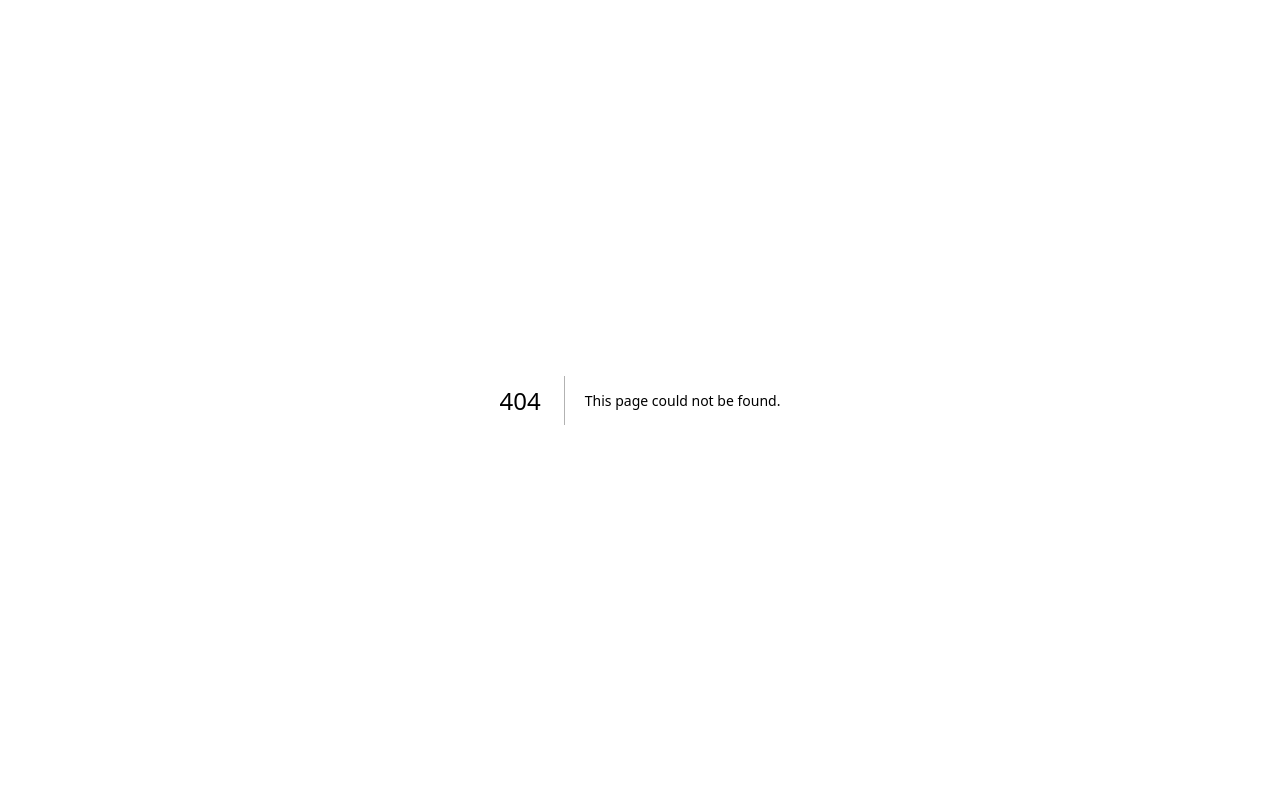
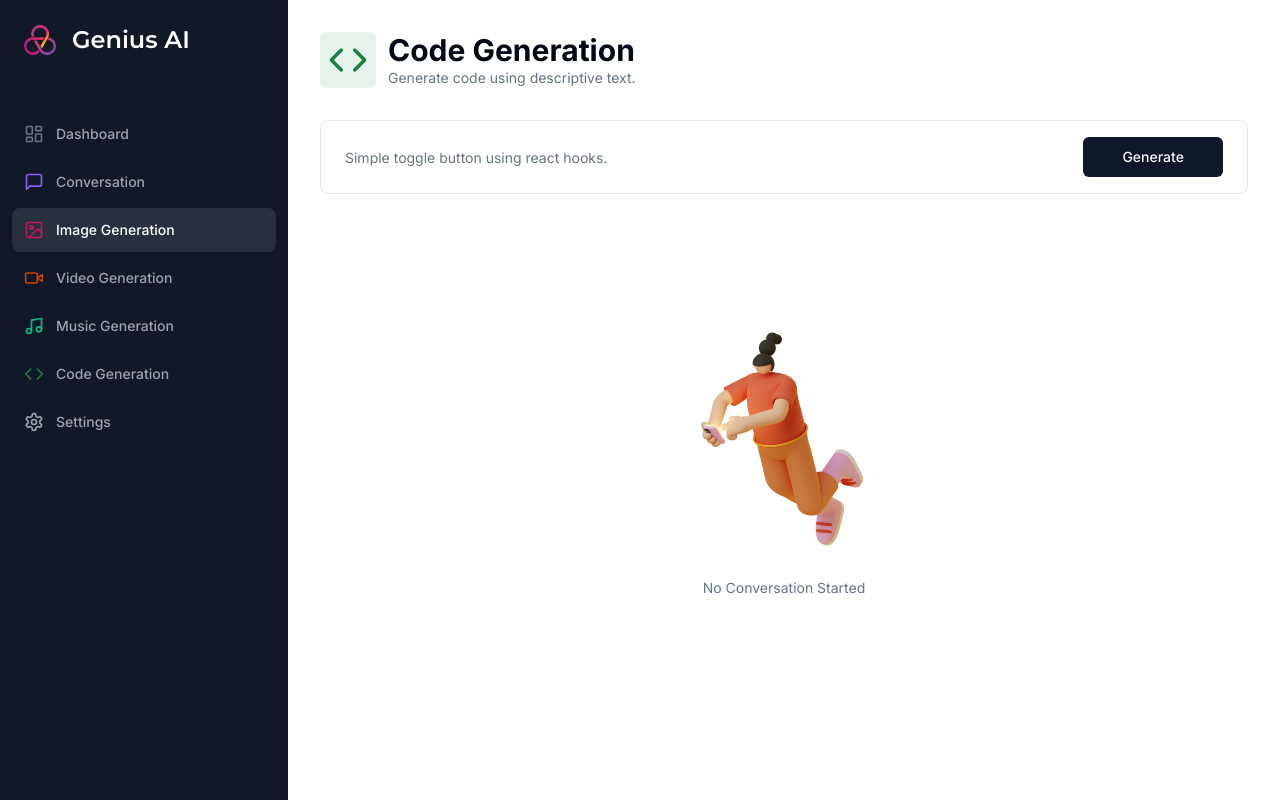
Before and after one commit to Zaid-maker/genius-ai, a Next.js app: page /image in a window 1280 px wide. Before the commit this address had no page. Built offline with nearby package versions, Linux system fonts and the light colour scheme.

Commit message:
📝 chore(image): add constants file for image route ✨ feat(image): add page component for image route with code generation functionality

```diff
--- /dev/null
+++ b/app/(dashboard)/(routes)/image/constants.ts
@@ -0,0 +1,7 @@
+import * as z from 'zod'
+
+export const formSchema = z.object({
+    prompt: z.string().min(1, {
+        message: 'Prompt is required'
+    })
+})
--- /dev/null
+++ b/app/(dashboard)/(routes)/image/page.tsx
@@ -0,0 +1,150 @@
+"use client";
+
+import { Heading } from "@/components/Heading";
+import { BotAvatar } from "@/components/bot-avatar";
+import { Button } from "@/components/ui/button";
+import { Empty } from "@/components/ui/empty";
+import { Form, FormControl, FormField, FormItem } from "@/components/ui/form";
+import { Input } from "@/components/ui/input";
+import { UserAvatar } from "@/components/user-avatar";
+import { useProModal } from "@/hooks/use-pro-modal";
+import { cn } from "@/lib/utils";
+import { zodResolver } from "@hookform/resolvers/zod";
+import axios from "axios";
+import { Code, Loader } from "lucide-react";
+import { useRouter } from "next/navigation";
+import { ChatCompletionRequestMessage } from "openai";
+import { useState } from "react";
+import { useForm } from "react-hook-form";
+import { toast } from "react-hot-toast";
+import ReactMarkdown from "react-markdown";
+import * as z from "zod";
+import { formSchema } from "./constants";
+
+const CodePage = () => {
+  const router = useRouter();
+  const proModal = useProModal();
+  const [messages, setMessages] = useState<ChatCompletionRequestMessage[]>([]);
+
+  const form = useForm<z.infer<typeof formSchema>>({
+    resolver: zodResolver(formSchema),
+    defaultValues: {
+      prompt: "",
+    },
+  });
+
+  const isLoading = form.formState.isSubmitting;
+
+  const onSubmit = async (values: z.infer<typeof formSchema>) => {
+    try {
+      const userMessage: ChatCompletionRequestMessage = {
+        role: "user",
+        content: values.prompt,
+      };
+      const newMessages = [...messages, userMessage];
+
+      const response = await axios.post("/api/code", {
+        messages: newMessages,
+      });
+      setMessages((current) => [...current, userMessage, response.data]);
+
+      form.reset();
+    } catch (error: any) {
+      if (error?.response?.status === 403) {
+        proModal.onOpen();
+      } else {
+        toast.error("Something went wrong.");
+      }
+    } finally {
+      router.refresh();
+    }
+  };
+
+  return (
+    <div>
+      <Heading
+        title="Code Generation"
+        description="Generate code using descriptive text."
+        icon={Code}
+        iconColor="text-green-700"
+        bgColor="bg-green-700/10"
+      />
+      <div className="px-4 lg:px-8">
+        <div>
+          <Form {...form}>
+            <form
+              onSubmit={form.handleSubmit(onSubmit)}
+              className="rounded-lg border w-full p-4 px-3 md:px-6 focus-within:shadow-sm grid grid-cols-12 gap-2"
+            >
+              <FormField
+                name="prompt"
+                render={({ field }) => (
+                  <FormItem className="col-span-12 lg:col-span-10">
+                    <FormControl className="m-0 p-0">
+                      <Input
+                        className="border-0 outline-none focus-visible:ring-0 focus-visible:ring-transparent"
+                        disabled={isLoading}
+                        placeholder="Simple toggle button using react hooks."
+                        {...field}
+                      />
+                    </FormControl>
+                  </FormItem>
+                )}
+              />
+              <Button
+                className="col-span-12 lg:col-span-2 w-full"
+                type="submit"
+                disabled={isLoading}
+                size="icon"
+              >
+                Generate
+              </Button>
+            </form>
+          </Form>
+        </div>
+        <div className="space-y-4 mt-4">
+          {isLoading && (
+            <div className="p-8 rounded-lg w-full flex items-center justify-center bg-muted">
+              <Loader />
+            </div>
+          )}
+          {messages.length === 0 && !isLoading && (
+            <Empty label="No Conversation Started" />
+          )}
+          <div className="flex flex-col-reverse gap-y-4">
+            {messages.map((message) => (
+              <div
+                key={message.content}
+                className={cn(
+                  "p-8 w-full flex items-start gap-x-8 rounded-lg",
+                  message.role === "user"
+                    ? "bg-white border border-black/10"
+                    : "bg-muted"
+                )}
+              >
+                {message.role === "user" ? <UserAvatar /> : <BotAvatar />}
+                <ReactMarkdown
+                  components={{
+                    pre: ({ node, ...props }) => (
+                      <div className="overflow-auto w-full my-2 bg-black/10 p-2 rounded-lg">
+                        <pre {...props} />
+                      </div>
+                    ),
+                    code: ({ node, ...props }) => (
+                      <code className="bg-black/10 rounded-lg p-1" {...props} />
+                    ),
+                  }}
+                  className="text-sm overflow-hidden leading-7"
+                >
+                  {message.content || ""}
+                </ReactMarkdown>
+              </div>
+            ))}
+          </div>
+        </div>
+      </div>
+    </div>
+  );
+};
+
+export default CodePage;
```
